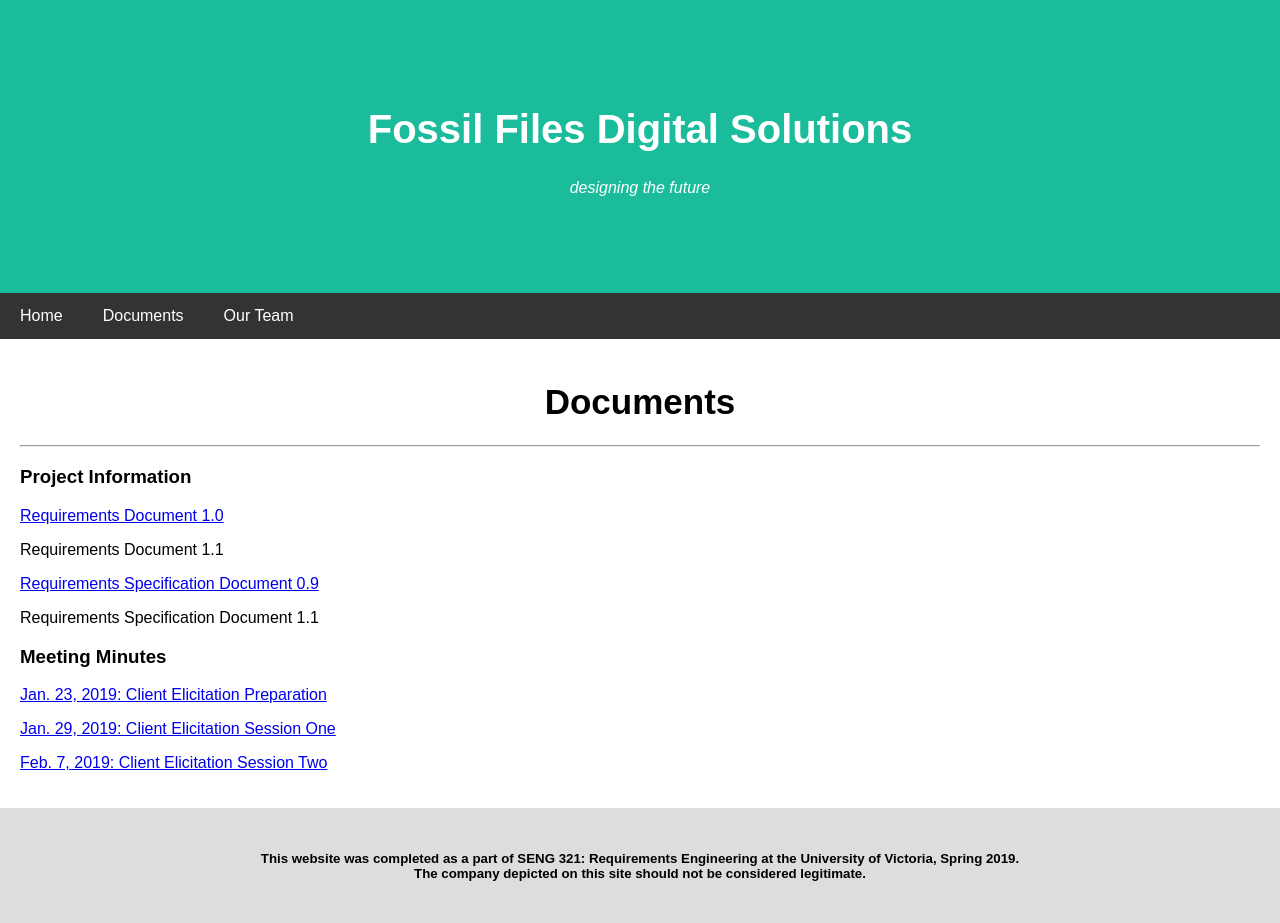
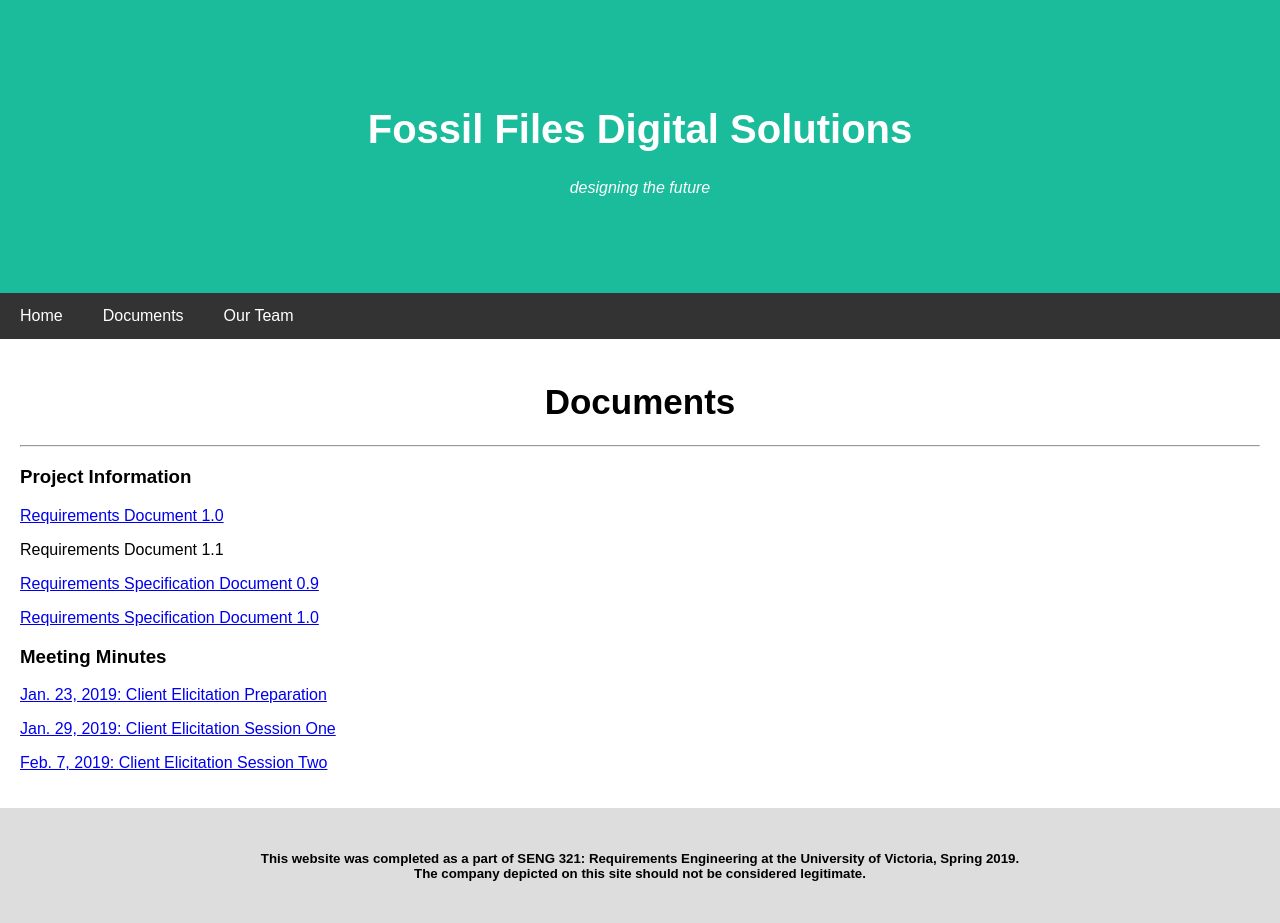
Before and after one commit to seng321group3/designer-site, a Jekyll site: the page built from documents.html, in a window 1280 px wide. Built offline with Jekyll 4.4.1, drawn with Linux system fonts in a browser that asks for light colours; nearby versions of some CDN libraries.

Commit message:
added RSD 1.0 to site

```diff
--- a/documents.html
+++ b/documents.html
@@ -11,7 +11,7 @@ title: Documents
     <p><a href="assets/documents/RD_Group3_Fossil_Files_Digital_Solutions.pdf">Requirements Document 1.0</a></p>
     <p>Requirements Document 1.1</p>
     <p><a href="assets/documents/RSD_0.9_Final_March_12_2019.pdf">Requirements Specification Document 0.9</a></p>
-    <p>Requirements Specification Document 1.1</p>
+    <p><a href="assets/documents/RSD_1.0_Final_March_19_2019.pdf">Requirements Specification Document 1.0</a></p>
 
 
     <h3>Meeting Minutes</h3>
```
Also changed, not shown: 1 other file.
